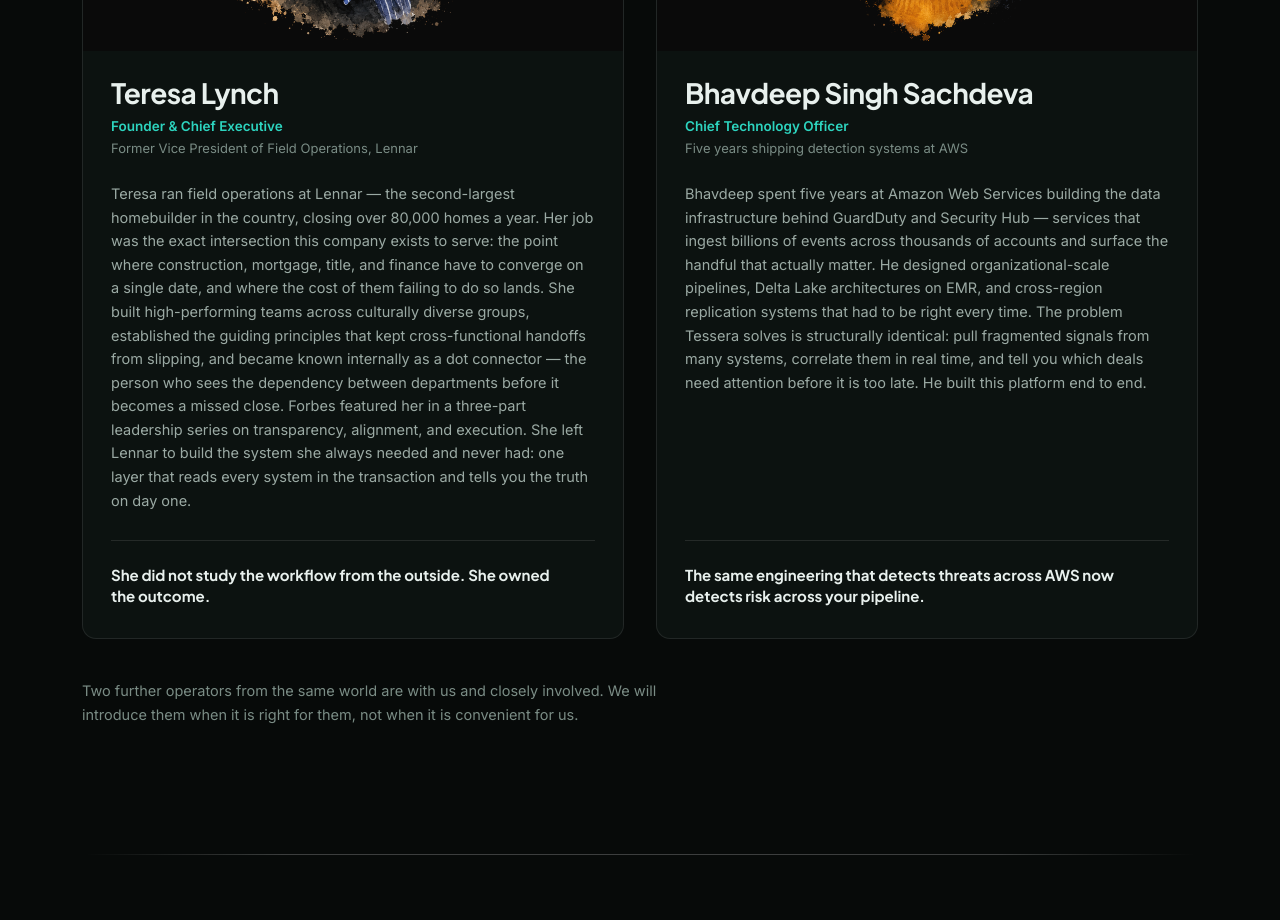
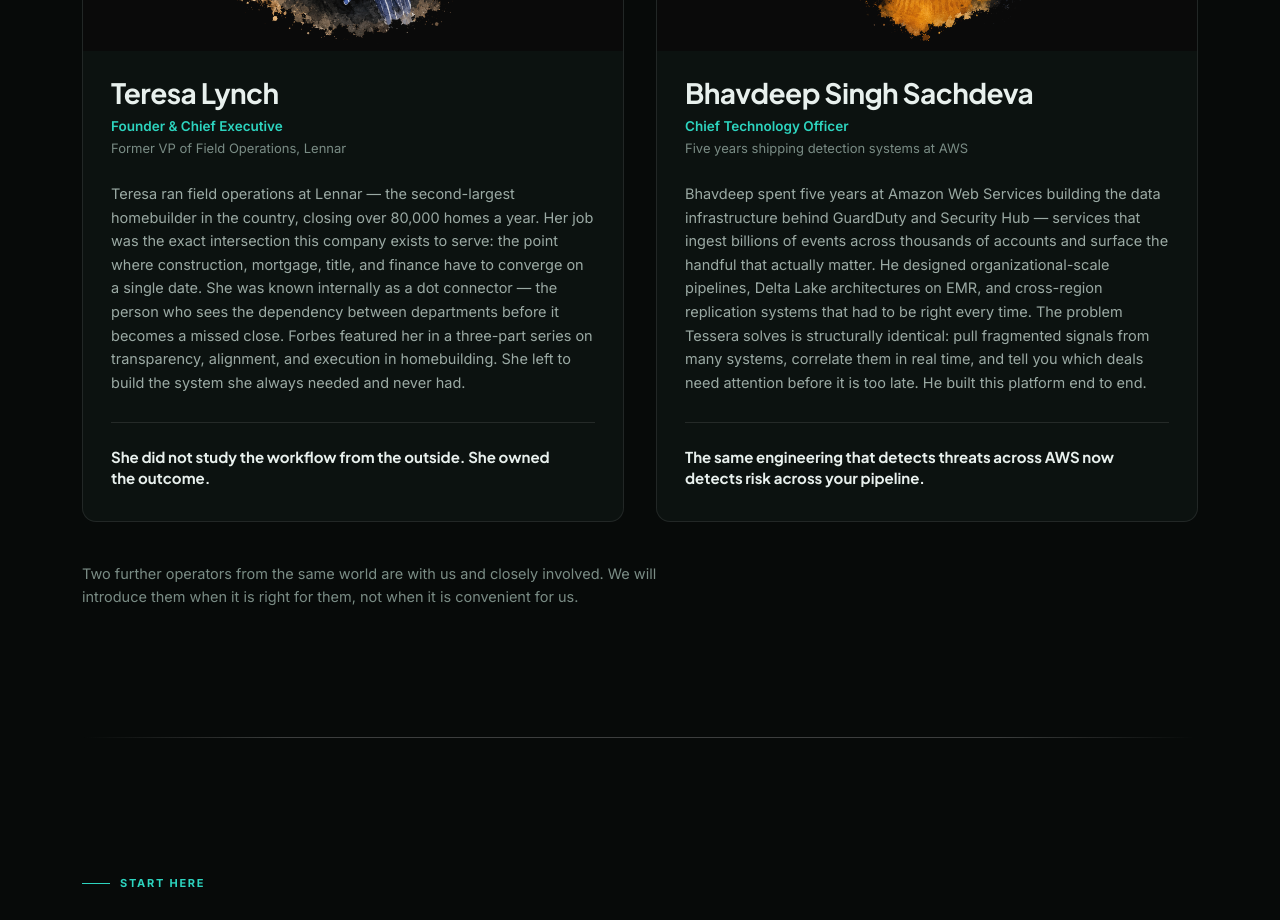
Before and after one commit to bhavdeep98/tesserabuild, a Next.js app: page / in a window 1280 px wide. Shown: the part 5520-6440 px from the top of the page. Built offline with nearby package versions, Linux system fonts and the light colour scheme.

Commit message:
Trim Teresa bio to match Bhavdeep length

```diff
--- a/src/content/site.ts
+++ b/src/content/site.ts
@@ -441,11 +441,11 @@
     {
       name: 'Teresa Lynch',
       role: 'Founder & Chief Executive',
-      former: 'Former Vice President of Field Operations, Lennar',
+      former: 'Former VP of Field Operations, Lennar',
       initials: 'TL',
       image: '/founders/36462.png',
       body:
-        'Teresa ran field operations at Lennar \u2014 the second-largest homebuilder in the country, closing over 80,000 homes a year. Her job was the exact intersection this company exists to serve: the point where construction, mortgage, title, and finance have to converge on a single date, and where the cost of them failing to do so lands. She built high-performing teams across culturally diverse groups, established the guiding principles that kept cross-functional handoffs from slipping, and became known internally as a dot connector \u2014 the person who sees the dependency between departments before it becomes a missed close. Forbes featured her in a three-part leadership series on transparency, alignment, and execution. She left Lennar to build the system she always needed and never had: one layer that reads every system in the transaction and tells you the truth on day one.',
+        'Teresa ran field operations at Lennar \u2014 the second-largest homebuilder in the country, closing over 80,000 homes a year. Her job was the exact intersection this company exists to serve: the point where construction, mortgage, title, and finance have to converge on a single date. She was known internally as a dot connector \u2014 the person who sees the dependency between departments before it becomes a missed close. Forbes featured her in a three-part series on transparency, alignment, and execution in homebuilding. She left to build the system she always needed and never had.',
       pull: 'She did not study the workflow from the outside. She owned the outcome.',
     },
     {
```
